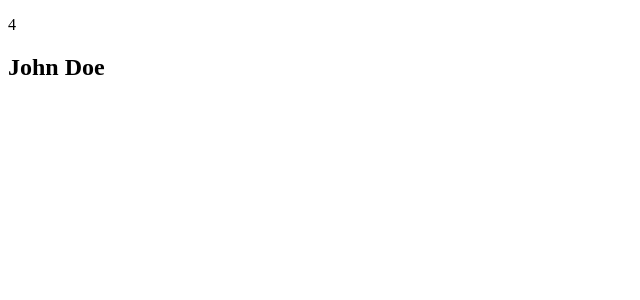
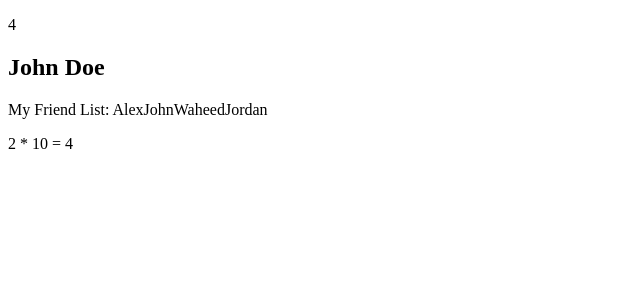
Before and after one commit to Daniel4000-dev/react-demos, a React (Vite) app: page / in a window 1280 px wide. Shown: the top 300 px of the page, without its empty margins (0-640 px from the left). Built offline with nearby package versions, Linux system fonts and the light colour scheme.

Commit message:
create components for carring out expressions

```diff
--- a/src/App.jsx
+++ b/src/App.jsx
@@ -1,11 +1,14 @@
 function App () {
   const myName = "John Doe";
+  const multiply = (a, b) => a * b;
 
   return (
    <section id="section">
     <p>{2 + 2}</p>
 
     <h1>{myName}</h1>
+    <p>My Friend List: {["Alex", "John", "Waheed", "Jordan"]}</p>
+    <p>2 * 10 = {multiply(2, 2)}</p>
    </section>
   )
 }
```
